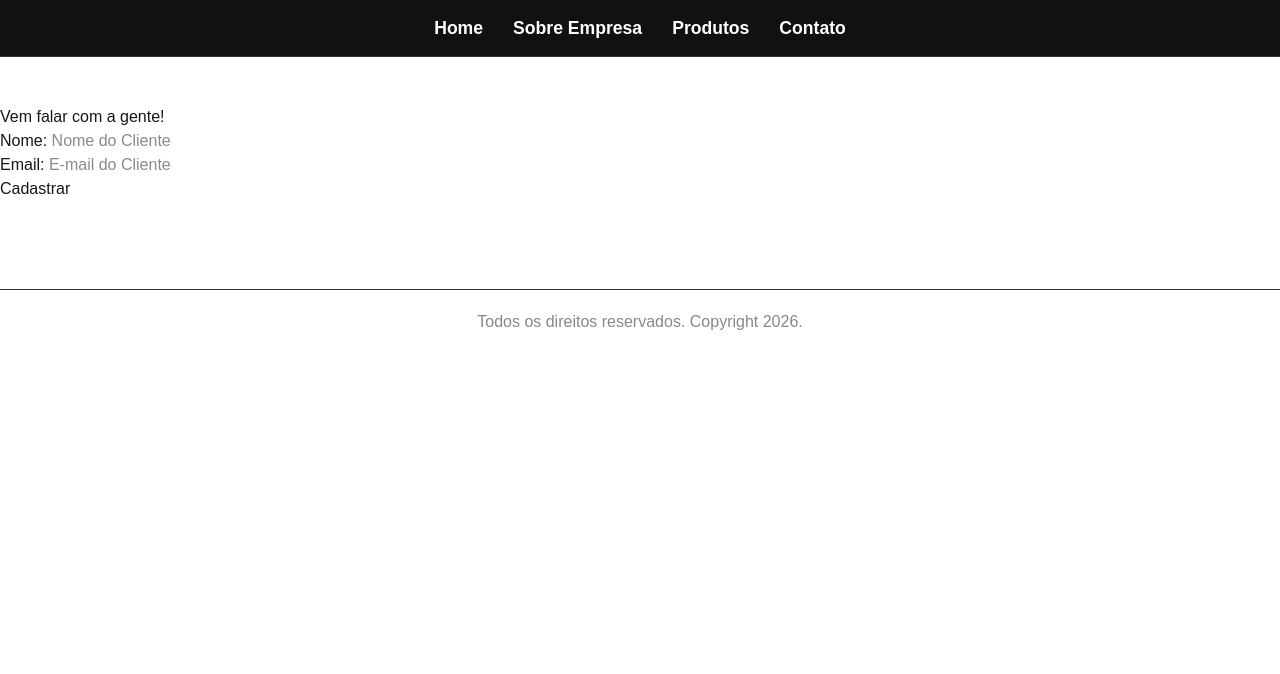
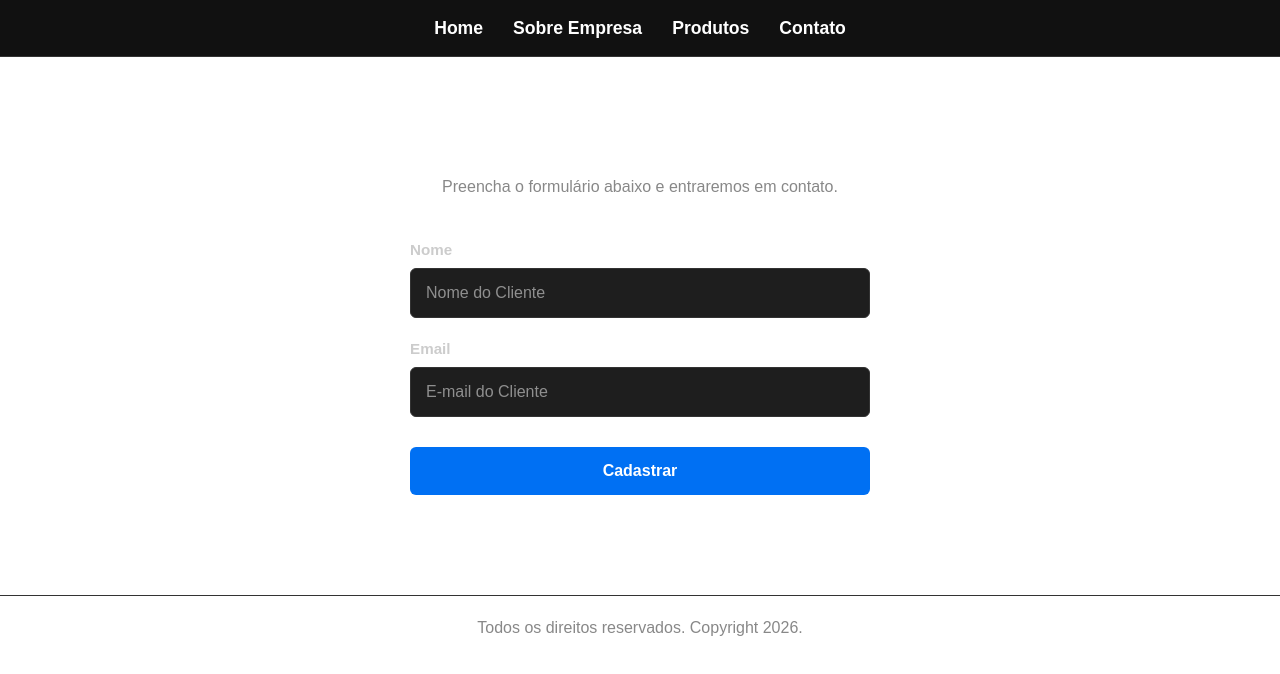
Before and after one commit to Callebe-Mendes/projectweb1site, a Next.js app in the folder teste/: page /contact in a window 1280 px wide. Shown: the top 674 px of the page. Built offline with nearby package versions, Linux system fonts and the light colour scheme.

Commit message:
feat: páginas Sobre e Contato estilizadas

```diff
--- /dev/null
+++ b/teste/src/components/AboutContent/About.module.css
@@ -0,0 +1,44 @@
+.container {
+  padding: 60px 20px;
+  max-width: 900px;
+  margin: 0 auto;
+  text-align: center;
+}
+
+.titulo {
+  font-size: 2.5rem;
+  color: #ffffff;
+  margin-bottom: 20px;
+}
+
+.descricao {
+  font-size: 1.1rem;
+  color: #888;
+  margin-bottom: 50px;
+  line-height: 1.7;
+}
+
+.grid {
+  display: grid;
+  grid-template-columns: repeat(auto-fit, minmax(220px, 1fr));
+  gap: 20px;
+}
+
+.card {
+  background-color: #1e1e1e;
+  border: 1px solid #333;
+  border-radius: 8px;
+  padding: 30px 20px;
+}
+
+.card h3 {
+  font-size: 1.2rem;
+  color: #ffffff;
+  margin-bottom: 10px;
+}
+
+.card p {
+  color: #888;
+  font-size: 0.95rem;
+  line-height: 1.6;
+}
--- /dev/null
+++ b/teste/src/components/AboutContent/index.js
@@ -0,0 +1,29 @@
+
+import styles from './About.module.css';
+
+export default function AboutContent() {
+  return (
+    <div className={styles.container}>
+      <h1 className={styles.titulo}>Sobre a Empresa</h1>
+      <p className={styles.descricao}>
+        Somos uma loja especializada em equipamentos de tecnologia, com foco em
+        oferecer os melhores produtos para gamers e profissionais de home office.
+      </p>
+
+      <div className={styles.grid}>
+        <div className={styles.card}>
+          <h3>🎯 Nossa Missão</h3>
+          <p>Conectar pessoas à tecnologia de qualidade com preço justo.</p>
+        </div>
+        <div className={styles.card}>
+          <h3>👁️ Nossa Visão</h3>
+          <p>Ser referência nacional em catálogos de produtos tech.</p>
+        </div>
+        <div className={styles.card}>
+          <h3>💡 Nossos Valores</h3>
+          <p>Transparência, inovação e satisfação do cliente acima de tudo.</p>
+        </div>
+      </div>
+    </div>
+  );
+}
--- /dev/null
+++ b/teste/src/components/ContactContent/Contact.module.css
@@ -0,0 +1,76 @@
+
+.container {
+  padding: 60px 20px;
+  max-width: 500px;
+  margin: 0 auto;
+  text-align: center;
+}
+
+.titulo {
+  font-size: 2rem;
+  color: #ffffff;
+  margin-bottom: 10px;
+}
+
+.subtitulo {
+  color: #888;
+  margin-bottom: 40px;
+  font-size: 1rem;
+}
+
+.formulario {
+  display: flex;
+  flex-direction: column;
+  gap: 20px;
+}
+
+.campo {
+  display: flex;
+  flex-direction: column;
+  text-align: left;
+  gap: 6px;
+}
+
+.label {
+  color: #cccccc;
+  font-size: 0.95rem;
+  font-weight: bold;
+}
+
+.input {
+  padding: 12px 15px;
+  background-color: #1e1e1e;
+  border: 1px solid #333;
+  border-radius: 6px;
+  color: #ffffff;
+  font-size: 1rem;
+  outline: none;
+  transition: border-color 0.2s;
+}
+
+.input:focus {
+  border-color: #0070f3;
+}
+
+.botao {
+  margin-top: 10px;
+  padding: 12px;
+  background-color: #0070f3;
+  color: white;
+  border: none;
+  border-radius: 6px;
+  font-size: 1rem;
+  font-weight: bold;
+  cursor: pointer;
+  transition: background-color 0.2s;
+}
+
+.botao:hover {
+  background-color: #0051a8;
+}
+
+.sucesso {
+  color: #4caf50;
+  font-size: 1.2rem;
+  margin-top: 20px;
+}
--- /dev/null
+++ b/teste/src/components/ContactContent/index.js
@@ -0,0 +1,59 @@
+
+"use client";
+import { useState } from 'react';
+import styles from './Contact.module.css';
+
+export default function ContactContent() {
+  const [data, setData] = useState({
+    nameUser: "",
+    emailUser: ""
+  });
+
+  const [enviado, setEnviado] = useState(false);
+
+  const valueInput = e => setData({ ...data, [e.target.name]: e.target.value });
+
+  const addUser = (e) => {
+    e.preventDefault();
+    console.log("Nome: " + data.nameUser);
+    console.log("E-mail: " + data.emailUser);
+    setEnviado(true);
+  };
+
+  return (
+    <div className={styles.container}>
+      <h2 className={styles.titulo}>Vem falar com a gente!</h2>
+      <p className={styles.subtitulo}>Preencha o formulário abaixo e entraremos em contato.</p>
+
+      {enviado ? (
+        <p className={styles.sucesso}>✅ Cadastro realizado com sucesso!</p>
+      ) : (
+        <form onSubmit={addUser} className={styles.formulario}>
+          <div className={styles.campo}>
+            <label className={styles.label}>Nome</label>
+            <input
+              type="text"
+              name="nameUser"
+              placeholder="Nome do Cliente"
+              onChange={valueInput}
+              className={styles.input}
+            />
+          </div>
+
+          <div className={styles.campo}>
+            <label className={styles.label}>Email</label>
+            <input
+              type="email"
+              name="emailUser"
+              placeholder="E-mail do Cliente"
+              onChange={valueInput}
+              className={styles.input}
+            />
+          </div>
+
+          <button type="submit" className={styles.botao}>Cadastrar</button>
+        </form>
+      )}
+    </div>
+  );
+}
--- a/teste/src/pages/about.js
+++ b/teste/src/pages/about.js
@@ -1,25 +1,15 @@
 import Footer from "@/components/Footer";
 import Menu from "@/components/Menu";
-import Author from "@/components/Author";
-import { useState } from "react";
+import AboutContent from "@/components/AboutContent";
 
 function About() {
-  const [info, setInfo] = useState("Aula de Web I!");
-
   return (
     <main>
-      <Menu/>
-      <h1>Sobre a Aula de Web I</h1>
+      <Menu />
+      <AboutContent />
+      <Footer />
+    </main>
+  );
+}
 
-      {/* Aqui estamos usando as Props e o Children do componente Author */}
-      <Author name={"Adriano Baião"} courses={{price: 50, workload:"60 horas"}}>Web I</Author>
-
-      {/* Aqui é o teste do useState */}
-      <p>{info}</p>
-      <button onClick={()=> setInfo("Hoje é sexta-feiraaaa!")}>Alterar</button>
-
-      <Footer/>
-    </main>
-  )
-}
 export default About;
--- a/teste/src/pages/contact.js
+++ b/teste/src/pages/contact.js
@@ -1,45 +1,18 @@
+
 import Footer from "@/components/Footer";
 import Menu from "@/components/Menu";
-import { useState } from "react";
+import ContactContent from "@/components/ContactContent";
 
-// Exemplo de uma Arrow Function
 const Contact = () => {
-  // useState para guardar os dados do formulário
-  const [data, setData] = useState({
-    nameUser: "",
-    emailUser: ""
-  });
-
-  // Função para capturar o que é digitado nos inputs
-  const valueInput = e => setData({...data, [e.target.name]: e.target.value});
-
-  // Função disparada ao enviar o formulário
-  const addUser = (e) => {
-    e.preventDefault(); // Evita que a página recarregue
-    console.log("Nome: " + data.nameUser);
-    console.log("E-mail: " + data.emailUser);
-  }
-
   return (
     <>
       <main>
-        <Menu/><br/><br/>
-        <h2>Vem falar com a gente!</h2>
-
-        <form onSubmit={addUser}>
-          <label>Nome: </label>
-          <input type="text" name="nameUser" placeholder="Nome do Cliente" onChange={valueInput} /><br/>
-
-          <label>Email: </label>
-          <input type="email" name="emailUser" placeholder="E-mail do Cliente" onChange={valueInput} /><br/>
-
-          <button type="submit">Cadastrar</button>
-        </form>
-        <br/><br/>
-        <Footer/>
+        <Menu />
+        <ContactContent />
+        <Footer />
       </main>
     </>
-  )
-}
+  );
+};
 
 export default Contact;
```
